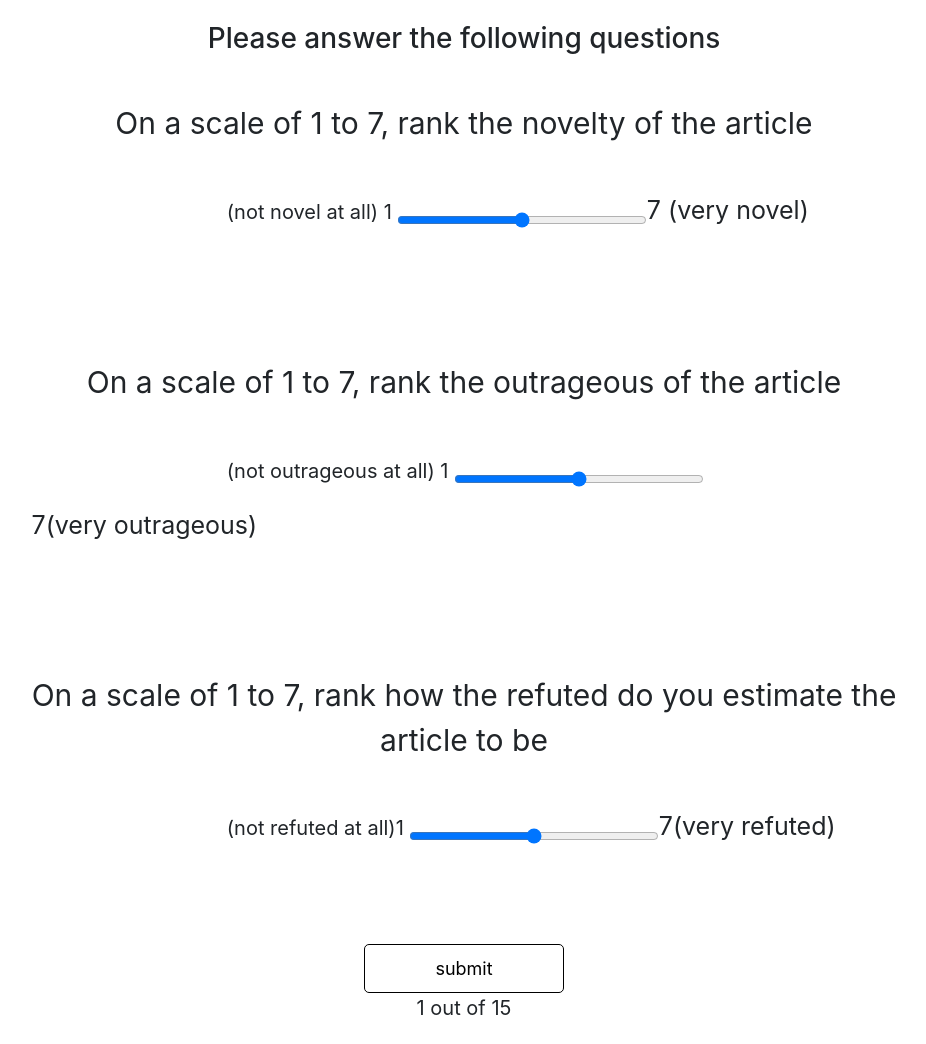
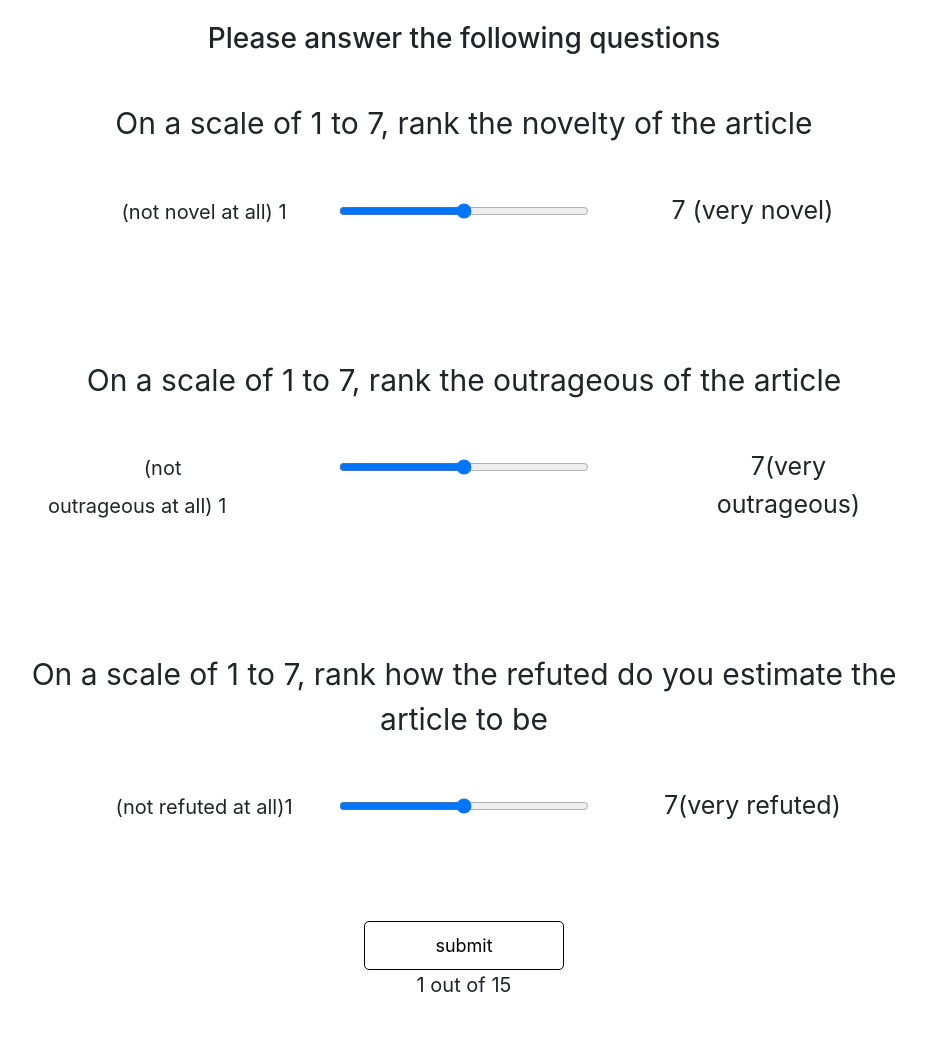
Before and after one commit to Noamtish/Final_project2021, a Flask app: template pages/homepage/templates/homepage.html in a window 1280 px wide. Shown: the part 165-1209 px from the top of the page, without its empty margins (176-1102 px from the left). After the commit the page ends 1157 px from the top, so only its background shows below. Run offline with Flask 2, Linux system fonts and the light colour scheme; the template is opened without the code that fills it: most values are stand-ins (such as "Sample title", 1, 10 or a date in 2020); some libraries are stand-ins or nearby versions.

Commit message:
bootsrtap v5

```diff
--- a/pages/homepage/templates/homepage.html
+++ b/pages/homepage/templates/homepage.html
@@ -52,10 +52,16 @@
 
            <div class="container">
         <div class="row">
+            <div class="col">
             <p class="start"> (not novel at all) 1 </p>
+            </div>
+            <div class="col-4">
             <input type="range"  min="1" max="7" id="rank_novelty" name="article_novelty_rank" required  >
-            <p> 7 (very novel) </p>
-        </div>
+            </div>
+            <div class="col">
+                <p> 7 (very novel) </p>
+            </div>
+            </div>
         </div>
 
 {#       <p>(not novel at all) 1 </p> <input type="range"  min="1" max="7" id="rank_novelty" name="article_novelty_rank" required> <p>7(very novel) </p>#}
@@ -69,9 +75,15 @@
 
            <div class="container">
            <div class="row">
+               <div class="col">
                <p class="start">(not outrageous at all) 1 </p>
+               </div>
+               <div class="col-6">
                <input type="range" min="1" max="7" id="outrageous" name="article_outrage_rank" >
-               <p> 7(very outrageous)</p>
+               </div>
+               <div class="col">
+                   <p> 7(very outrageous)</p>
+               </div>
             </div>
            </div>
 {#           <p>(not outrageous at all) 1 </p><input type="range" min="1" max="7" id="outrageous" name="article_outrage_rank" ><p> 7(very outrageous)</p>#}
@@ -84,12 +96,16 @@
 {#            <div class="col-xs-2 "> <p> (not refuted at all)1 </p></div><div class="col-xs-5 "> <input type="range" min="1" max="7" id="rank_refuted" name="article_refuted_rank" ></div><div class="col-xs-2 "><p>7(very refuted) </p></div>#}
             <div class="container">
                 <div class="row">
-                <p class="start"> (not refuted at all)1 </p>
-
+                <div class="col">
+                    <p class="start"> (not refuted at all)1 </p>
+                </div>
+                    <div class="col-4">
                     <input type="range" min="1" max="7" id="rank_refuted" name="article_refuted_rank" >
-
+                    </div>
+                    <div class="col">
                     <p>7(very refuted) </p>
-                </div>
+                    </div>
+                    </div>
             </div>
 
 
```
